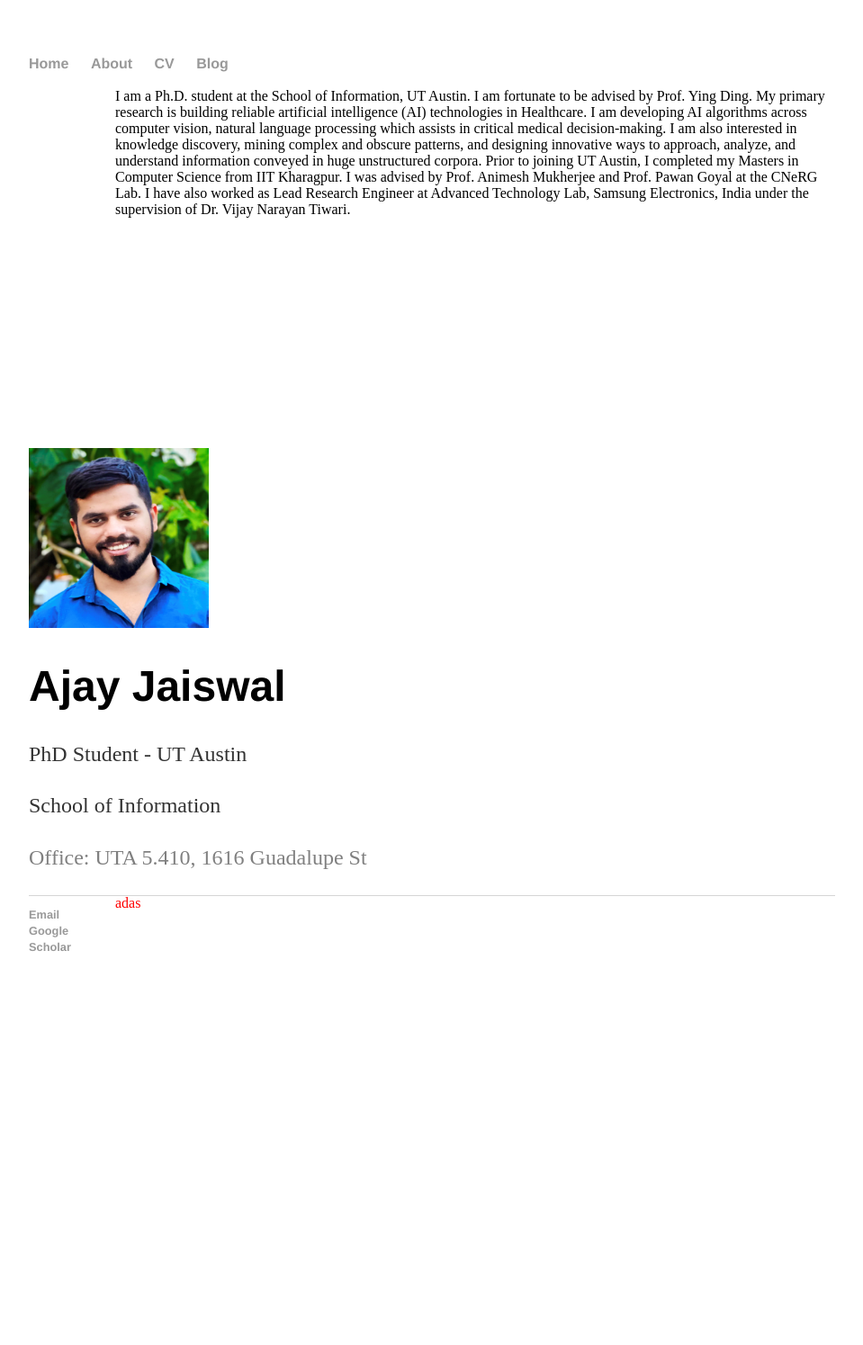
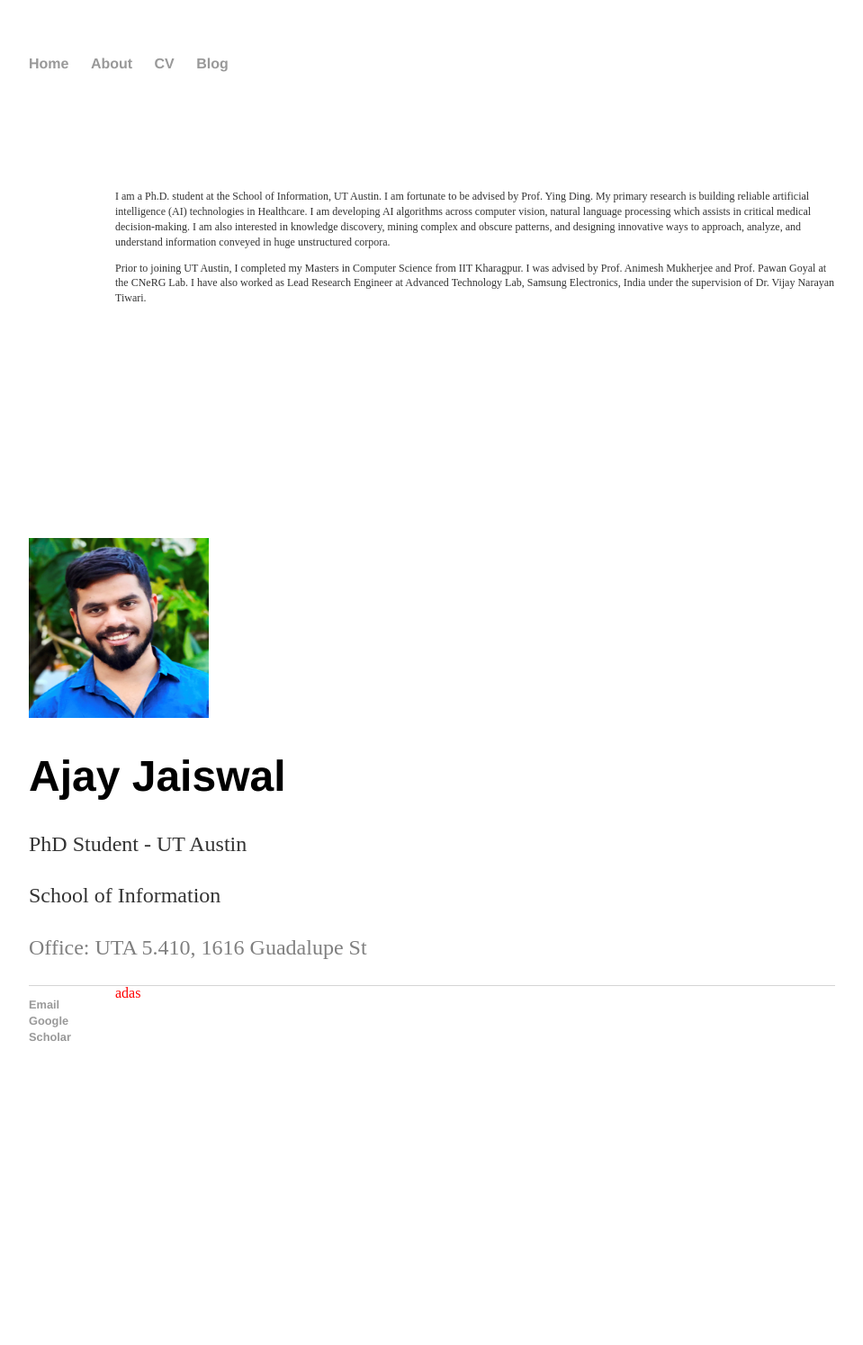
Before and after one commit to Ajay1994/ajay1994.github.io, a Jekyll site: the page built from index.html, in a window 1280 px wide. Shown: the whole page at 90% size, without its empty margins (160-1119 px from the left). Built offline with Jekyll 4.4.1, drawn with Linux system fonts in a browser that asks for light colours; before the commit the page ends 1395 px from its top, so only the background shows below that.

Commit message:
Update index.html

```diff
--- a/index.html
+++ b/index.html
@@ -4,10 +4,16 @@
 ---
 
 		<div class="blurb">
-			<div style="width:800px; height:400px;  float:right">
-				I am a Ph.D. student at the School of Information, UT Austin. I am fortunate to be advised by Prof. Ying Ding. My primary research is building reliable artificial intelligence (AI) technologies in Healthcare. I am developing AI algorithms across computer vision, natural language processing which assists in critical medical decision-making. I am also interested in knowledge discovery, mining complex and obscure patterns, and designing innovative ways to approach, analyze, and understand information conveyed in huge unstructured corpora.
+			<div style="width:800px; height:400px;  float:right; margin-top:100px">
+				<p style="font-size:12px">I am a Ph.D. student at the School of Information, UT Austin. I am fortunate to be advised by Prof. Ying Ding.
+					My primary research is building reliable artificial intelligence (AI) technologies in Healthcare. I am developing AI algorithms
+					across computer vision, natural language processing which assists in critical medical decision-making. I am also interested in
+					knowledge discovery, mining complex and obscure patterns, and designing innovative ways to approach, analyze, and understand
+					information conveyed in huge unstructured corpora.</p>
 
-Prior to joining UT Austin, I completed my Masters in Computer Science from IIT Kharagpur. I was advised by Prof. Animesh Mukherjee and Prof. Pawan Goyal at the CNeRG Lab. I have also worked as Lead Research Engineer at Advanced Technology Lab, Samsung Electronics, India under the supervision of Dr. Vijay Narayan Tiwari.
+				<p style="font-size:12px">Prior to joining UT Austin, I completed my Masters in Computer Science from IIT Kharagpur.
+					I was advised by Prof. Animesh Mukherjee and Prof. Pawan Goyal at the CNeRG Lab. I have also worked as Lead Research Engineer
+					at Advanced Technology Lab, Samsung Electronics, India under the supervision of Dr. Vijay Narayan Tiwari.</p>
 			</div>
 			<img src="/picturedp.PNG" alt="Italian Trulli" style="width:200px;height:200px;">
 			<h1>Ajay Jaiswal</h1>
```
